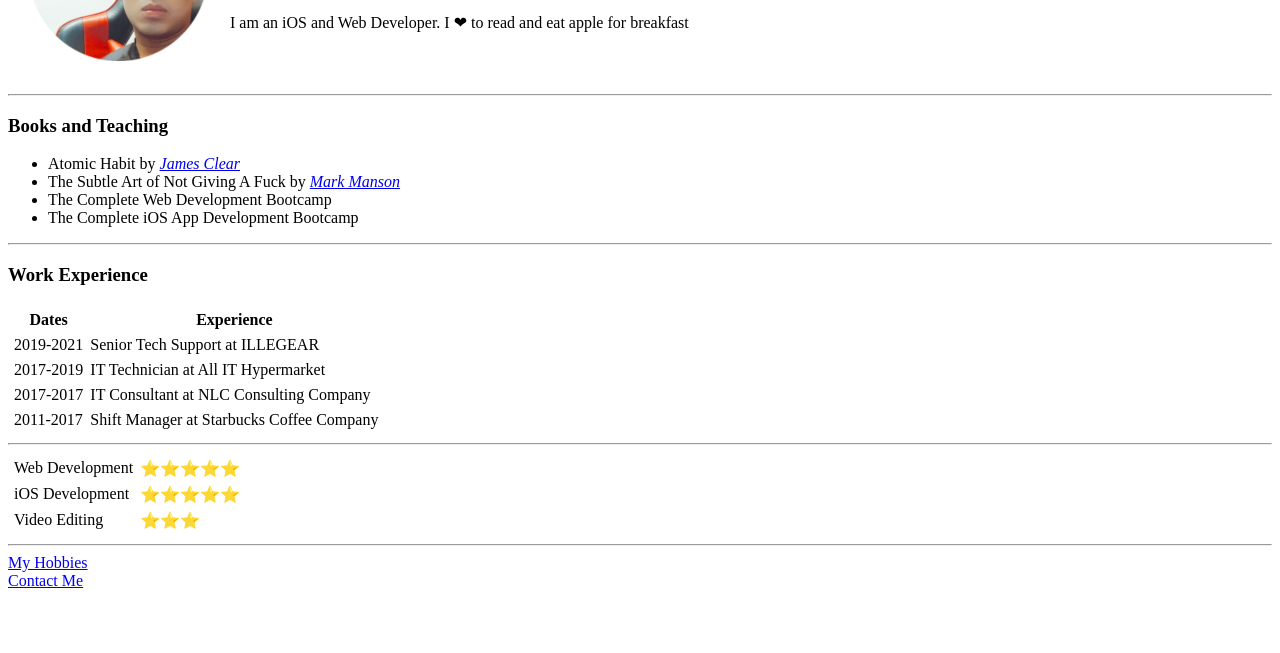
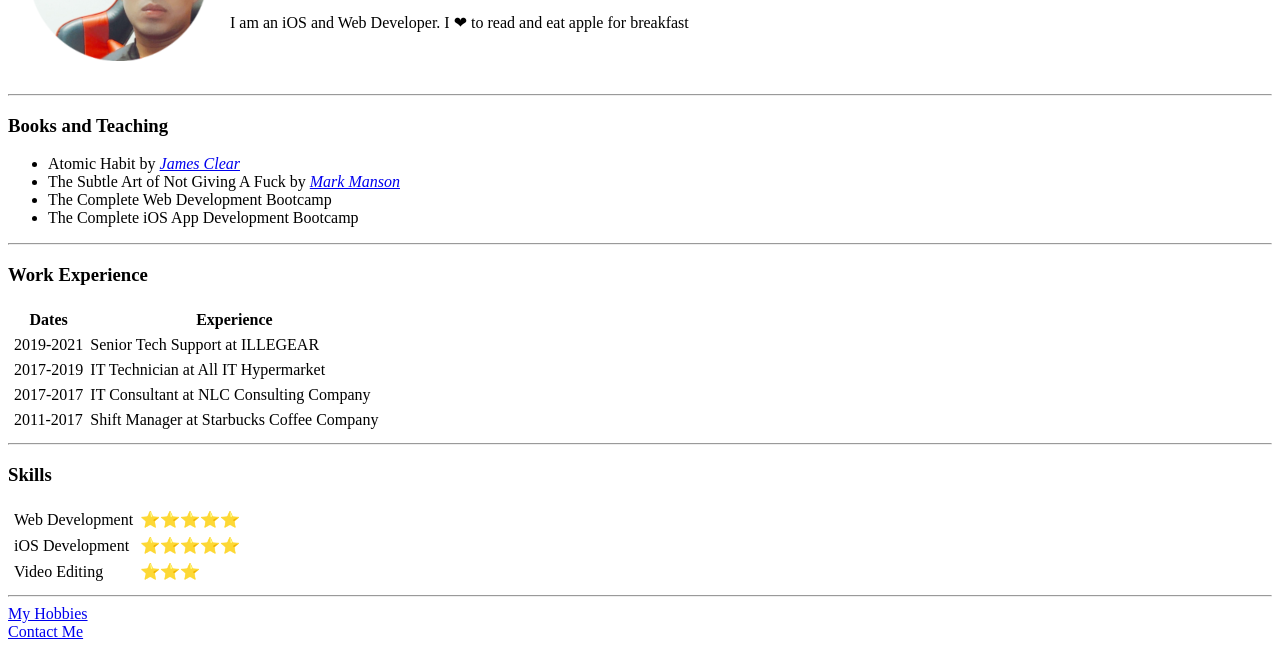
Before and after one commit to Ruhixatd/cv, a plain HTML site: page index.html in a window 1280 px wide. Shown: the part 147-800 px from the top of the page. Drawn offline with Linux system fonts and the light colour scheme.

Commit message:
Update index.html

```diff
--- a/index.html
+++ b/index.html
@@ -59,7 +59,7 @@
     </tfoot>
   </table>
   <hr>
-
+  <h3>Skills</h3>
   <table cellspacing="5">
     <tr>
       <td>Web Development</td>
```
